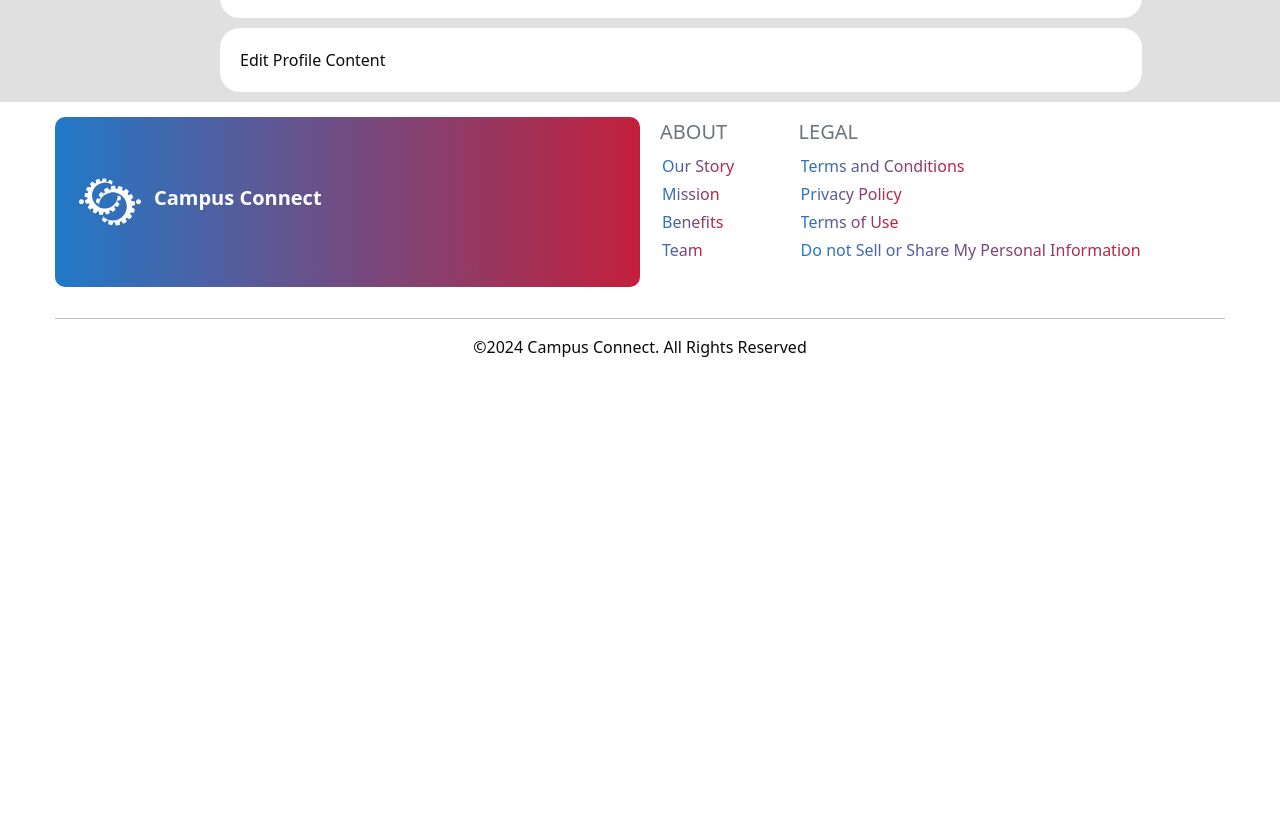
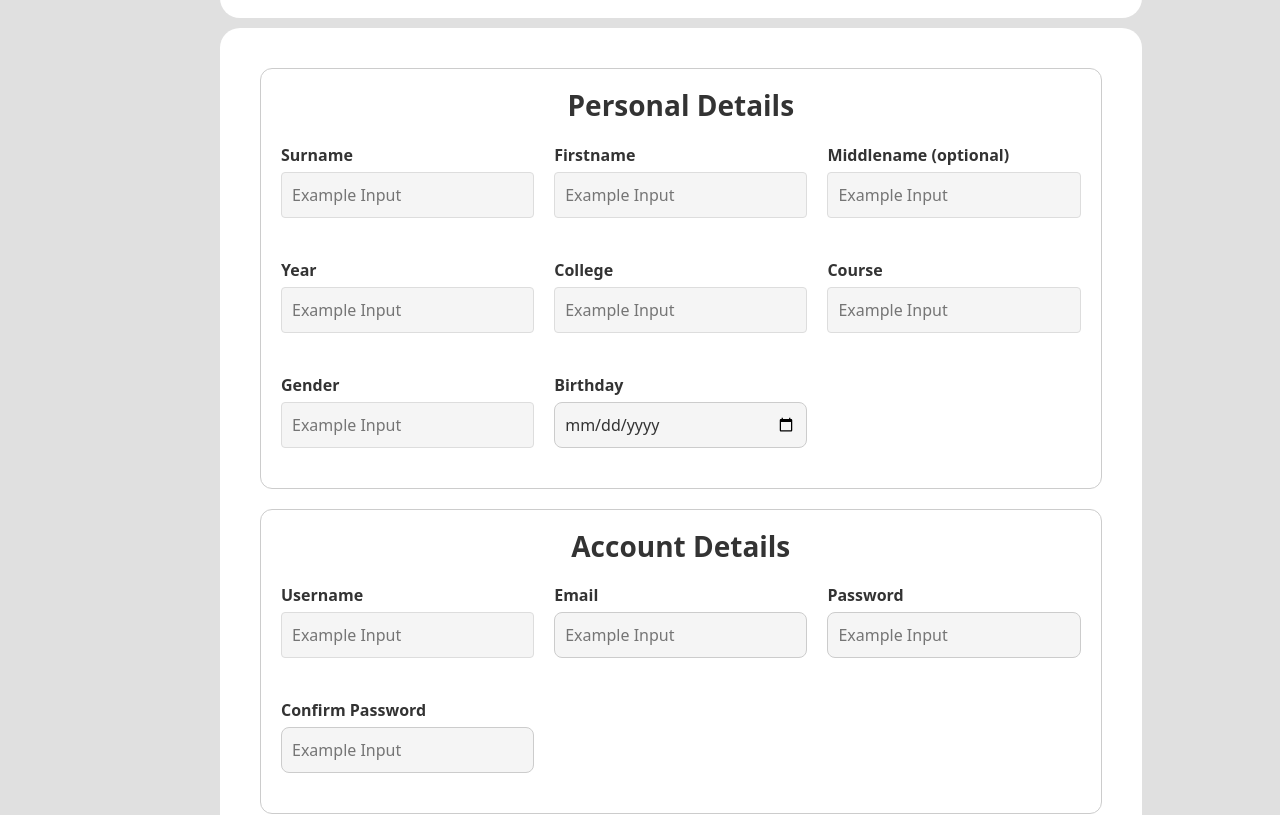
Before and after one commit to lmbsumatra/campus-connect-userside, a React (Create React App) app: page /profile/edit-profile in a window 1280 px wide. Shown: the part 496-1311 px from the top of the page. Before the commit the page ends 855 px from the top, so only its background shows below. Built offline with nearby package versions, Linux system fonts and the light colour scheme.

Commit message:
editprofile

```diff
--- /dev/null
+++ b/src/components/editprofile/EditProfile.jsx
@@ -0,0 +1,108 @@
+import React, { useState } from "react";
+import './style.css';
+
+function EditProfile() {
+  const [formData, setFormData] = useState({
+    surname: "",
+    firstname: "",
+    middlename: "",
+    year: "",
+    college: "",
+    course: "",
+    gender: "",
+    birthday: "",
+    username: "",
+    email: "",
+    password: "",
+    confirmPassword: "",
+  });
+
+  const handleChange = (e) => {
+    setFormData({
+      ...formData,
+      [e.target.name]: e.target.value,
+    });
+  };
+
+  const handleSubmit = (e) => {
+    e.preventDefault();
+    // Handle form submission logic here
+  };
+
+  return (
+    <form onSubmit={handleSubmit} className="edit-profile-form">
+      <div className="form-section personal-details">
+        <h3 className="section-label">Personal Details</h3>
+        <div className="details-grid">
+          <div className="form-group">
+            <label>Surname</label>
+            <input type="text" name="surname" value={formData.surname} onChange={handleChange} placeholder="Example Input" />
+          </div>
+          <div className="form-group">
+            <label>Firstname</label>
+            <input type="text" name="firstname" value={formData.firstname} onChange={handleChange} placeholder="Example Input" />
+          </div>
+          <div className="form-group">
+            <label>Middlename (optional)</label>
+            <input type="text" name="middlename" value={formData.middlename} onChange={handleChange} placeholder="Example Input" />
+          </div>
+          <div className="form-group">
+            <label>Year</label>
+            <input type="text" name="year" value={formData.year} onChange={handleChange} placeholder="Example Input" />
+          </div>
+          <div className="form-group">
+            <label>College</label>
+            <input type="text" name="college" value={formData.college} onChange={handleChange} placeholder="Example Input" />
+          </div>
+          <div className="form-group">
+            <label>Course</label>
+            <input type="text" name="course" value={formData.course} onChange={handleChange} placeholder="Example Input" />
+          </div>
+          <div className="form-group">
+            <label>Gender</label>
+            <input type="text" name="gender" value={formData.gender} onChange={handleChange} placeholder="Example Input" />
+          </div>
+          <div className="form-group">
+            <label>Birthday</label>
+            <input type="date" name="birthday" value={formData.birthday} onChange={handleChange} placeholder="Example Input" />
+          </div>
+        </div>
+      </div>
+
+      <div className="form-section account-details">
+        <h3 className="section-label">Account Details</h3>
+        <div className="details-grid">
+          <div className="form-group">
+            <label>Username</label>
+            <input type="text" name="username" value={formData.username} onChange={handleChange} placeholder="Example Input" />
+          </div>
+          <div className="form-group">
+            <label>Email</label>
+            <input type="email" name="email" value={formData.email} onChange={handleChange} placeholder="Example Input" />
+          </div>
+          <div className="form-group">
+            <label>Password</label>
+            <input type="password" name="password" value={formData.password} onChange={handleChange} placeholder="Example Input" />
+          </div>
+          <div className="form-group">
+            <label>Confirm Password</label>
+            <input type="password" name="confirmPassword" value={formData.confirmPassword} onChange={handleChange} placeholder="Example Input" />
+          </div>
+        </div>
+      </div>
+
+      <div className="form-section verification">
+        <h3 className="section-label">Verification</h3>
+        <div className="verification-grid">
+          <div className="form-group">
+            <label>Upload Image</label>
+            <input type="file" name="verificationImage" onChange={handleChange} />
+          </div>
+          {/* Add any other verification inputs here */}
+        </div>
+      </div>
+    </form>
+  );
+}
+
+export default EditProfile;
--- /dev/null
+++ b/src/components/editprofile/style.css
@@ -0,0 +1,86 @@
+:root {
+    --clr-main: linear-gradient(to right, #2179c8, #c31f3b);
+    --clr-main-darker: linear-gradient(to right, #1b62a0, #99182e);
+    --clr-main-reverse: linear-gradient(to left, #2179c8, #c31f3b);
+    --clr-main-lighter: linear-gradient(to right, #d4e3f8, #f7d4d8);
+    --clr-secondary: #6c757d;
+    --clr-light: #e0e0e0;
+    --clr-white: #ffffff;
+    --ff-serif: "Bellefair", serif;
+    --ff-sans-cond: "Barlow Condensed", sans-serif;
+    --ff-sans-normal: "Barlow", sans-serif;
+  }
+
+.edit-profile-form {
+    max-width: 928px;
+    margin: 0 auto;
+    background-color: #FFFFFF;
+    border-radius: 12px;
+    padding: 20px;
+  }
+
+  .form-section {
+    background-color:#FFFFFF;
+    border-radius: 12px;
+    padding: 20px;
+    margin-bottom: 20px;
+    border: 1px solid #ccc;
+  }
+
+  .details-grid {
+    display: grid;
+    grid-template-columns: repeat(3, 1fr);
+    gap: 20px;
+  }
+
+  .verification-grid {
+    display: grid;
+    grid-template-columns: repeat(3, 1fr);
+    gap: 20px;
+  }
+
+  .form-group {
+    display: flex;
+    flex-direction: column;
+  }
+
+  .form-group label {
+    margin-bottom: 5px;
+    font-weight: bold;
+    color: #333;
+  }
+
+  .form-group input[type="text"],
+  .form-group input[type="email"],
+  .form-group input[type="password"],
+  .form-group input[type="date"],
+  .form-group input[type="file"] {
+    padding: 10px;
+    border: 1px solid #ccc;
+    border-radius: 8px;
+    background-color: #F5F5F5;
+    color: #333;
+  }
+
+  .save-profile-button {
+    display: block;
+    width: 100%;
+    padding: 12px;
+    background-color: #4CAF50;
+    color: white;
+    border: none;
+    border-radius: 8px;
+    cursor: pointer;
+    margin-top: 20px;
+  }
+
+  .save-profile-button:hover {
+    background-color: #45a049;
+  }
+
+  h3.section-label {
+    margin-bottom: 20px;
+    font-weight: bold;
+    color: #333;
+    text-align: center;
+  }
--- a/src/pages/public/Profile.js
+++ b/src/pages/public/Profile.js
@@ -1,24 +1,21 @@
 import React, { useState } from "react";
-import UserItemList from "../../components/User/LendersPOV/UserItemList.jsx";
-import TransactionsTable from "../../components/User/LendersPOV/Transactions.jsx";
 import { Route, Routes, NavLink, Navigate } from "react-router-dom";
 import NavBar from "../../components/navbar/navbar/NavBar.jsx";
 import StarRating from "../../components/rating/StarRating.jsx";
 import { items } from "../../components/itemlisting/data.jsx";
 import Footer from "../../components/footer/Footer";
+import UserItemList from "../../components/User/LendersPOV/UserItemList.jsx";
+import TransactionsTable from "../../components/User/LendersPOV/Transactions.jsx";
 
-//MyRentals
+// MyRentals
 import RentalFilters from "../../components/myrentals/RentalFilters";
 import RentalItem from "../../components/myrentals/RentalItem";
 import { rentalItems, filterOptions } from "../../components/myrentals/data";
 import ReviewModal from "../../components/modalReview/ReviewModal";
 import profilePhoto from "../../assets/images/icons/user-icon.svg";
 
-
-
-function EditProfile() {
-  return <div>Edit Profile Content</div>;
-}
+// Import the EditProfile component
+import EditProfile from "../../components/editprofile/EditProfile.jsx";
 
 function MyRentals() {
   const [activeFilter, setActiveFilter] = useState("Request");
@@ -76,7 +73,6 @@ function MyRentals() {
     </div>
   );
 }
-
 
 function Transactions() {
   return <TransactionsTable />;  // Use the TransactionsTable component
```
Lines whose indentation alone changed are shown as unchanged.
